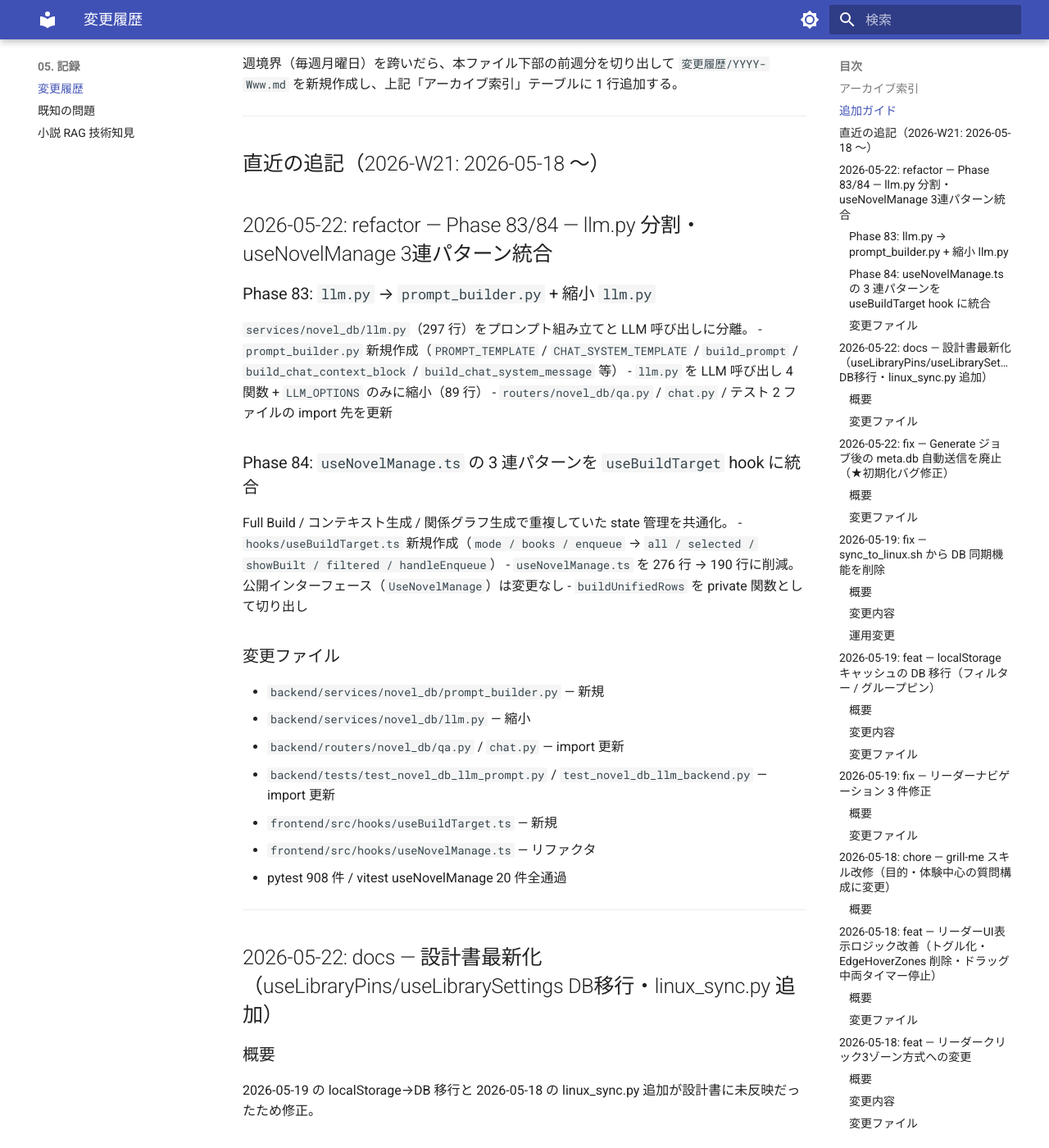
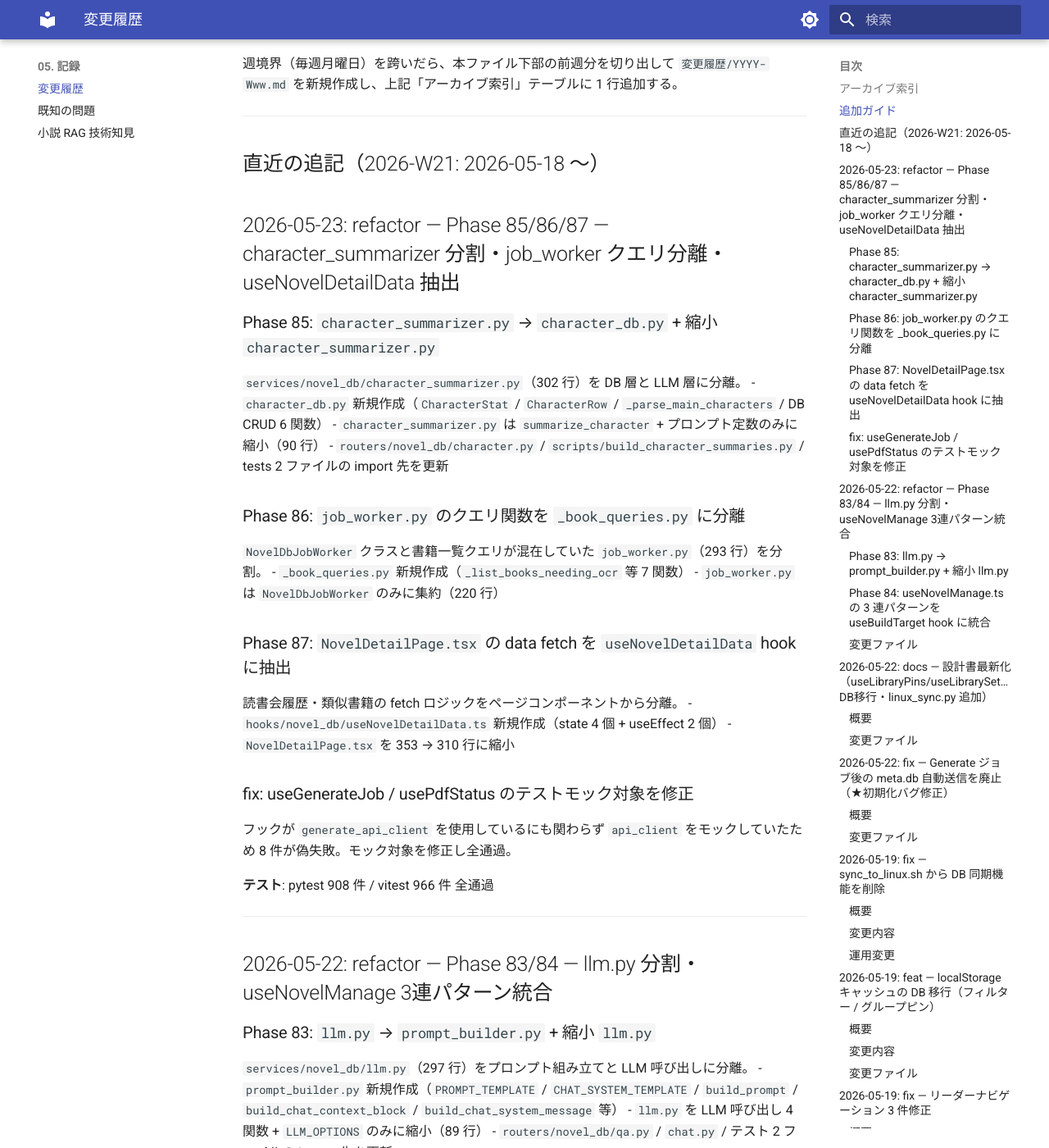
Before and after one commit to kkmmyr/Pic2PDF_Viewer, an MkDocs documentation site: the page built from docs/05_記録/変更履歴.md, in a window 1280 px wide and 1400 px high, scrolled down 1156 px. Shown: the whole window at 82% size. Built offline with MkDocs 1.6.1 and Material for MkDocs 9.7.7, drawn with Linux system fonts in a browser that asks for light colours.

Commit message:
docs: Phase 85-87 完了・設計書更新・変更履歴追記
- 詳細設計書（バックエンド編）: character_db.py / _book_queries.py を追記
- 詳細設計書（フロントエンド編）: useNovelDetailData.ts 追記・NovelDetailPage 説明更新
- リファクタリング計画書: Phase 85-87 完了エントリ追加・概要テーブル更新
- 変更履歴: 2026-05-23 エントリ追加（Phase 85-87 + テスト修正）

Co-Authored-By: Claude Sonnet 4.6 <noreply@anthropic.com>

```diff
--- a/docs/03_詳細設計/詳細設計書_バックエンド編.md
+++ b/docs/03_詳細設計/詳細設計書_バックエンド編.md
@@ -79,6 +79,8 @@ backend/
 │   ├── volume_parser.py   # 巻数文字列のパース（整数/小数/vol.N/漢数字/括弧/巻数なし1巻ルール）
 │   └── novel_db/
 │       ├── _llm_backend.py        # LLM Backend シングルトン管理（QWEN_BACKEND / GEMMA_BACKEND / QUERY_BACKEND、Phase 79）
+│       ├── _book_queries.py       # 書籍一覧クエリ群（_list_books_needing_ocr 等 7 関数、Phase 86）
+│       ├── character_db.py        # book_characters テーブル DB アクセス層（CharacterStat / CharacterRow / CRUD 9 関数、Phase 85）
 │       ├── graph_query.py         # character_relations 読み取り専用クエリ（Phase 82）
 │       ├── prompt_builder.py      # QA / chat 用プロンプト組み立て純関数（PROMPT_TEMPLATE / CHAT_SYSTEM_TEMPLATE / build_prompt / build_chat_context_block / build_chat_system_message、Phase 83）
 │       └── relation_extractor.py  # キャラ共起カウント + Qwen 関係タイプ抽出 → character_relations UPSERT（C-12）
--- a/docs/03_詳細設計/詳細設計書_フロントエンド編.md
+++ b/docs/03_詳細設計/詳細設計書_フロントエンド編.md
@@ -156,6 +156,7 @@ frontend/
 │   │   ├── novel_db/
 │   │   │   ├── index.ts
 │   │   │   ├── useDiscussion.ts
+│   │   │   ├── useNovelDetailData.ts
 │   │   │   ├── useNovelDbBooks.ts
 │   │   │   ├── useNovelDbSearch.ts
 │   │   │   ├── useNovelDbQuestion.ts
@@ -269,7 +270,7 @@ frontend/
 | [frontend/src/pages/NovelDbPage.tsx](../../frontend/src/pages/NovelDbPage.tsx) | 小説ライブラリ・検索・RAG ページ（`/novel/db`）。`CharacterDetailDialog` / `ChatSection` / `LibrarySection` 等を合成。`LibrarySection` はシリーズ/作者グループカードグリッド + ドリルダウン（DnD 並び替え）を提供 |
 | [frontend/src/pages/NovelReaderPage.tsx](../../frontend/src/pages/NovelReaderPage.tsx) | 小説画像リーダー（`/novel/reader/:bookName?page=N`）。フルスクリーン・見開き・RTL/LTR 対応の軽量ページコンポーネント。libraryStore を使わず leaf フックのみ再利用 |
 | [frontend/src/pages/NovelDiscussionPage.tsx](../../frontend/src/pages/NovelDiscussionPage.tsx) | 読書会ディスカッション生成ページ（`/novel/discussion`、B-20）。JSX のみの薄いラッパーで、全ロジックを `useDiscussion` に委譲（Phase 81）。書籍選択・ペルソナ設定・発話数を指定して生成ボタンを押すと Qwen が対話を SSE でリアルタイム配信。生成完了後は自動保存し同ページで履歴閲覧可能 |
-| [frontend/src/pages/NovelDetailPage.tsx](../../frontend/src/pages/NovelDetailPage.tsx) | 小説詳細ハブ画面（`/novel/detail/:bookName`）。書籍ごとのメタ / 要約 / 登場人物 / 読書会履歴を 1 画面に集約し、リーダー・読書会ページへの導線を提供（`GET /api/novel_db/books/{book_name}` を利用） |
+| [frontend/src/pages/NovelDetailPage.tsx](../../frontend/src/pages/NovelDetailPage.tsx) | 小説詳細ハブ画面（`/novel/detail/:bookName`）。書籍ごとのメタ / 要約 / 登場人物 / 読書会履歴を 1 画面に集約し、リーダー・読書会ページへの導線を提供。非同期 data fetch は `useNovelDetailData` に委譲（Phase 87） |
 | [frontend/src/pages/NovelGraphPage.tsx](../../frontend/src/pages/NovelGraphPage.tsx) | キャラクタ関係グラフページ（`/novel/graph`、C-12）。シリーズ選択 → 冊フィルタ → vis-network でインタラクティブなキャラクタ関係グラフを描画。ノードクリックでキャラ名をサイドパネルに表示 |
 
 #### コンポーネント (ui/ — 共通プリミティブ)
@@ -439,6 +440,7 @@ frontend/
 | [frontend/src/hooks/useBuildTarget.ts](../../frontend/src/hooks/useBuildTarget.ts) | Build / コンテキスト生成 / 関係グラフ生成の各モードで共通する「全冊 or 1 冊選択 + showBuilt フィルター + enqueue」状態を管理する汎用フック（Phase 84）。`mode / books / enqueue` を受け取り `all / selected / showBuilt / filtered / handleEnqueue` を返す。`useNovelManage` 内で 3 回呼び出す |
 | [frontend/src/hooks/useNovelManage.ts](../../frontend/src/hooks/useNovelManage.ts) | 構築管理ページのオーケストレーターフック。`useNovelBuildQueue` / `useOcrStatus` / `useBuildTarget`×3 を内部呼び出しし、タブ切替・書籍選択・`unifiedRows` 構築を一本化（Phase 84 で `useBuildTarget` 導入）。`status.is_running` が `true → false` に変化したタイミング（ジョブ完了）で `refreshBooks()` を呼び書籍リストを再取得し、「未完了 → 完了済み」の遷移を UI に反映する |
 | [frontend/src/hooks/novel_db/useDiscussion.ts](../../frontend/src/hooks/novel_db/useDiscussion.ts) | 読書会ディスカッション生成ページのロジック層（Phase 81）。state / effect / handler を集約し、`NovelDiscussionPage` は JSX オーケストレーターのみとなる。書籍選択・ペルソナ A/B・発話数の state、SSE ストリーム管理（`AbortController`）、履歴ロード（`fetchDiscussionHistory`）、自動スクロール（`bottomRef`）をすべて内包 |
+| [frontend/src/hooks/novel_db/useNovelDetailData.ts](../../frontend/src/hooks/novel_db/useNovelDetailData.ts) | `NovelDetailPage` の非同期データ取得フック（Phase 87）。読書会履歴（`fetchDiscussionHistory`）と類似書籍（`fetchSimilarBooks`）の fetch + loading state を管理。`bookName` / `isIndexed` を受け取り `discussions / discussionsLoading / similarBooks / similarLoading` を返す |
 
 #### ストア (stores/ — Zustand グローバルストア)
 
--- a/docs/05_記録/変更履歴.md
+++ b/docs/05_記録/変更履歴.md
@@ -28,6 +28,31 @@
 ---
 
 ## 直近の追記（2026-W21: 2026-05-18 〜）
+
+## 2026-05-23: refactor — Phase 85/86/87 — character_summarizer 分割・job_worker クエリ分離・useNovelDetailData 抽出
+
+### Phase 85: `character_summarizer.py` → `character_db.py` + 縮小 `character_summarizer.py`
+`services/novel_db/character_summarizer.py`（302 行）を DB 層と LLM 層に分離。
+- `character_db.py` 新規作成（`CharacterStat` / `CharacterRow` / `_parse_main_characters` / DB CRUD 6 関数）
+- `character_summarizer.py` は `summarize_character` + プロンプト定数のみに縮小（90 行）
+- `routers/novel_db/character.py` / `scripts/build_character_summaries.py` / tests 2 ファイルの import 先を更新
+
+### Phase 86: `job_worker.py` のクエリ関数を `_book_queries.py` に分離
+`NovelDbJobWorker` クラスと書籍一覧クエリが混在していた `job_worker.py`（293 行）を分割。
+- `_book_queries.py` 新規作成（`_list_books_needing_ocr` 等 7 関数）
+- `job_worker.py` は `NovelDbJobWorker` のみに集約（220 行）
+
+### Phase 87: `NovelDetailPage.tsx` の data fetch を `useNovelDetailData` hook に抽出
+読書会履歴・類似書籍の fetch ロジックをページコンポーネントから分離。
+- `hooks/novel_db/useNovelDetailData.ts` 新規作成（state 4 個 + useEffect 2 個）
+- `NovelDetailPage.tsx` を 353 → 310 行に縮小
+
+### fix: useGenerateJob / usePdfStatus のテストモック対象を修正
+フックが `generate_api_client` を使用しているにも関わらず `api_client` をモックしていたため 8 件が偽失敗。モック対象を修正し全通過。
+
+**テスト**: pytest 908 件 / vitest 966 件 全通過
+
+---
 
 ## 2026-05-22: refactor — Phase 83/84 — llm.py 分割・useNovelManage 3連パターン統合
 
--- a/docs/06_リファクタリング/リファクタリング計画書.md
+++ b/docs/06_リファクタリング/リファクタリング計画書.md
@@ -10,9 +10,9 @@
 
 | 項目 | 値 |
 |---|---|
-| 完了 Phase 数 | 54 + Phase 55〜84（Phase 74 含む）+ Phase 57〜58（再実装）+ Phase 64〜65（DB/TQ刷新） |
-| 未着手 Phase 数 | 0 件（Phase 83〜84 すべて完了） |
-| 直近完了 | Phase 84（2026-05-22）— `useNovelManage` 3連パターン → `useBuildTarget` hook 統合。vitest 20 件全通過 |
+| 完了 Phase 数 | 54 + Phase 55〜87（Phase 74 含む）+ Phase 57〜58（再実装）+ Phase 64〜65（DB/TQ刷新） |
+| 未着手 Phase 数 | 0 件（Phase 85〜87 すべて完了） |
+| 直近完了 | Phase 87（2026-05-23）— `NovelDetailPage` の data fetch を `useNovelDetailData` hook に抽出 |
 | 次の動き | リファクタリング計画上の未着手 Phase はゼロ。新規追加候補は随時追記 |
 
 優先度の判断基準:
@@ -216,6 +216,28 @@ pytest 837 passed（819 → +18）。詳細: [変更履歴.md § Phase 72](../05
 
 ---
 
+### Phase 85〜87 — big-files 調査由来の追加候補（2026-05-23 抽出）
+
+---
+
+#### ~~Phase 85~~ — `character_summarizer.py` を DB 層と LLM 層に分離（P2）✅ 完了 2026-05-23
+
+**実装**: `character_db.py` 新規作成（`CharacterStat` / `CharacterRow` / `_parse_main_characters` + CRUD 6 関数を移動）。`character_summarizer.py` は `summarize_character` + プロンプト定数のみに縮小（302 → 90 行）。`routers/novel_db/character.py` / `scripts/build_character_summaries.py` / tests 2 ファイルの import 先を更新。pytest 908 件全通過。
+
+---
+
+#### ~~Phase 86~~ — `job_worker.py` のクエリ関数を `_book_queries.py` に分離（P2）✅ 完了 2026-05-23
+
+**実装**: `_book_queries.py` 新規作成（`_list_books_needing_ocr` / `_list_books_with_ocr_done` / `_list_books_needing_full_build` / `_list_books_needing_contexts` / `_get_series_id` / `_list_books_in_series` / `_list_all_book_names` を移動）。`job_worker.py` は `NovelDbJobWorker` クラスのみに集約（293 → 220 行）。pytest 908 件全通過。
+
+---
+
+#### ~~Phase 87~~ — `NovelDetailPage` の data fetch を `useNovelDetailData` hook に抽出（P2）✅ 完了 2026-05-23
+
+**実装**: `hooks/novel_db/useNovelDetailData.ts` 新規作成（読書会履歴・類似書籍の fetch + loading state 4 個 + useEffect 2 個をカプセル化）。`NovelDetailPage.tsx` は 353 → 310 行に縮小。vitest 966 件全通過。
+
+---
+
 ### Phase 83〜84 — big-files 調査由来の追加候補（2026-05-22 抽出）
 
 ---
```
